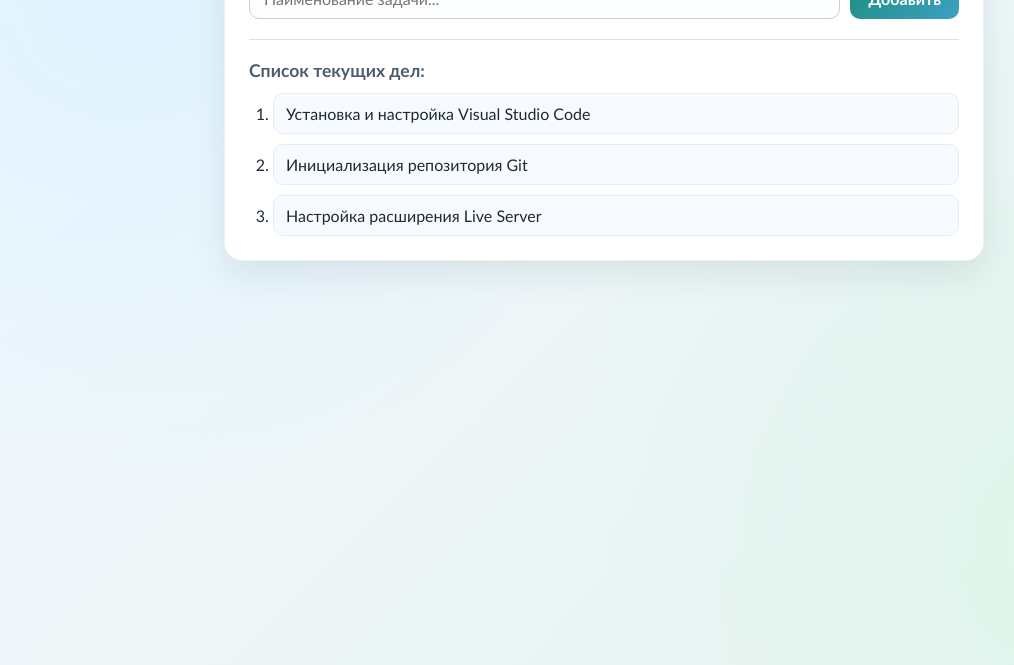
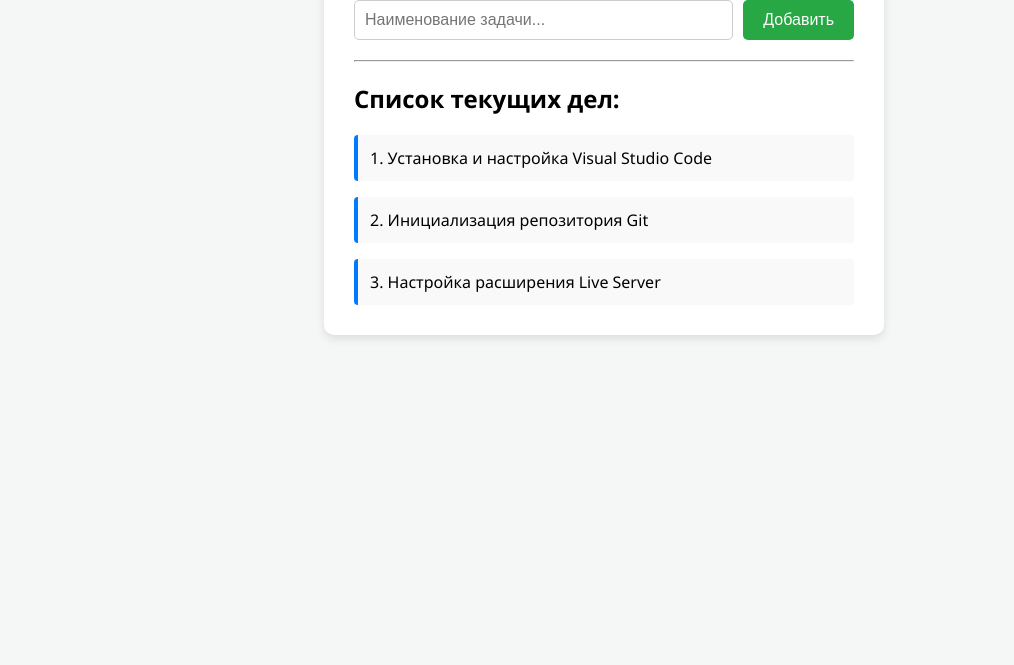
Before and after one commit to kar1m0vf/uni-lab, a plain HTML site: page index.html in a window 1280 px wide. Shown: the part 135-800 px from the top of the page, without its empty margins (36-1050 px from the left). Drawn offline with Linux system fonts and the light colour scheme.

Commit message:
feat: обновление структуры и стилей страницы задач, добавление функционала для добавления задач

```diff
--- a/index.html
+++ b/index.html
@@ -3,28 +3,28 @@
 <head>
     <meta charset="UTF-8">
     <meta name="viewport" content="width=device-width, initial-scale=1.0">
+    <title>Lab 2 - CSS и JS</title>
     <link rel="stylesheet" href="style.css">
-    <title>Lab 1 - Настройка окружения</title>
 </head>
 <body>
-    <header>
-        <h1>Управление задачами (MERN Stack)</h1>
-    </header>
-    <main>
-        <section id="input-area">
+    <main class="app-container">
+        <header>
+            <h1>Управление задачами</h1>
+        </header>
+        <section id="input-area" class="input-group">
             <input type="text" id="task-name" placeholder="Наименование задачи...">
-            <button type="button">Добавить</button>
+            <button type="button" id="add-btn">Добавить</button>
         </section>
         <hr>
         <section id="list-area">
             <h2>Список текущих дел:</h2>
-            <ol>
-                <li>Установка и настройка Visual Studio Code</li>
-                <li>Инициализация репозитория Git</li>
-                <li>Настройка расширения Live Server</li>
-            </ol>
-
+            <div id="tasks-container">
+                <p class="task-item">1. Установка и настройка Visual Studio Code</p>
+                <p class="task-item">2. Инициализация репозитория Git</p>
+                <p class="task-item">3. Настройка расширения Live Server</p>
+            </div>
         </section>
     </main>
+    <script src="script.js"></script>
 </body>
 </html>
--- /dev/null
+++ b/script.js
@@ -0,0 +1,18 @@
+const taskInput = document.getElementById('task-name');
+const addButton = document.getElementById('add-btn');
+const tasksContainer = document.getElementById('tasks-container');
+
+function addTask() {
+    const taskText = taskInput.value.trim();
+    if (taskText === '') {
+        alert('Пожалуйста, введите название задачи!');
+        return;
+    }
+    const newTask = document.createElement('p');
+    newTask.classList.add('task-item');
+    newTask.textContent = taskText;
+    tasksContainer.appendChild(newTask);
+    taskInput.value = '';
+    console.log(`Добавлена новая задача: ${taskText}`);
+}
+addButton.addEventListener('click', addTask);
--- a/style.css
+++ b/style.css
@@ -1,156 +1,78 @@
-*,
-*::before,
-*::after {
-    box-sizing: border-box;
+body {
+    font-family: 'Segoe UI', Tahoma, Geneva, Verdana, sans-serif;
+    background-color: #f4f7f6;
+    display: flex;
+    justify-content: center;
+    padding-top: 50px;
+    margin: 0;
 }
 
-:root {
-    --page-bg-1: #f3f9ff;
-    --page-bg-2: #e7f2f0;
-    --card-bg: #ffffff;
-    --text-main: #1d2a35;
-    --text-muted: #4d5d6c;
-    --accent: #1b8f7a;
-    --accent-hover: #167a68;
-    --line: #d7e3e8;
+.app-container {
+    background-color: #ffffff;
+    width: 90%;
+    max-width: 500px;
+    padding: 20px 30px;
+    border-radius: 10px;
+    box-shadow: 0 4px 10px rgba(0, 0, 0, 0.1);
 }
 
-::selection {
-    background: rgba(27, 143, 122, 0.35);
-    color: #1d2a35;
-}
-
-body {
-    cursor: default;
-    margin: 0;
-    min-height: 100vh;
-    padding: 32px 16px;
-    font-family: "Trebuchet MS", "Segoe UI", Verdana, sans-serif;
-    color: var(--text-main);
-    background:
-        radial-gradient(circle at 12% 15%, #dff2ff 0, transparent 40%),
-        radial-gradient(circle at 88% 85%, #dff5eb 0, transparent 42%),
-        linear-gradient(135deg, var(--page-bg-1), var(--page-bg-2));
-}
-
-header,
-main {
-    width: min(760px, 100%);
-    margin: 0 auto;
-}
-
-header {
-    margin-bottom: 16px;
+header h1 {
+    font-size: 24px;
+    color: #333;
     text-align: center;
 }
 
-h1 {
-    margin: 0;
-    font-size: clamp(1.4rem, 3vw, 2rem);
-    letter-spacing: 0.3px;
-}
-
-main {
-    background: var(--card-bg);
-    border: 1px solid #edf2f5;
-    border-radius: 18px;
-    padding: 24px;
-    box-shadow: 0 14px 35px rgba(23, 52, 72, 0.09);
-}
-
-#input-area {
+.input-group {
     display: flex;
     gap: 10px;
-    align-items: center;
+    margin-bottom: 20px;
 }
 
 #task-name {
-    flex: 1 1 auto;
-    min-width: 0;
-    height: 42px;
-    padding: 0 14px;
-    border: 1px solid #c4d3db;
-    border-radius: 10px;
-    font: inherit;
-    color: var(--text-main);
-    background-color: #fcfeff;
-    outline: none;
-    transition: border-color 0.2s ease, box-shadow 0.2s ease;
+    flex-grow: 1;
+    padding: 10px;
+    border: 1px solid #ccc;
+    border-radius: 5px;
+    font-size: 16px;
 }
 
-#task-name:focus {
-    border-color: var(--accent);
-    box-shadow: 0 0 0 3px rgba(27, 143, 122, 0.14);
+#add-btn {
+    padding: 10px 20px;
+    background-color: #28a745;
+    color: white;
+    border: none;
+    border-radius: 5px;
+    cursor: pointer;
+    font-size: 16px;
+    transition: background-color 0.3s;
 }
 
-button {
-    height: 42px;
-    padding: 0 18px;
-    border: none;
-    border-radius: 10px;
-    font: inherit;
-    font-weight: 700;
-    color: #fff;
-    background: linear-gradient(135deg, var(--accent), #3f9fc4);
-    cursor: pointer;
-    transition: all 0.3s ease;
+#add-btn:hover {
+    background-color: #218838;
 }
 
-button:hover {
-    filter: brightness(1.04);
+.task-item {
+    background-color: #f9f9f9;
+    padding: 12px;
+    border-left: 4px solid #007bff;
+    border-radius: 4px;
+    margin-bottom: 10px;
 }
 
-button:active {
-    transform: translateY(1px);
-}
-
-hr {
-    margin: 20px 0;
-    border: 0;
-    border-top: 1px solid var(--line);
-}
-
-h2 {
-    margin: 0 0 12px;
-    font-size: 1.1rem;
-    color: var(--text-muted);
-}
-
-ol {
-    margin: 0;
-    padding-left: 24px;
-}
-
-li {
-    cursor: default;
-    margin-bottom: 10px;
-    padding: 10px 12px;
-    border-radius: 10px;
-    background: #f7fbff;
-    border: 1px solid #e3edf5;
-}
-
-li:last-child {
-    margin-bottom: 0;
-}
-
-@media (max-width: 620px) {
+@media (max-width: 600px) {
     body {
-        padding: 20px 12px;
+        padding-top: 20px;
     }
 
-    main {
-        padding: 18px;
+    .app-container {
+        padding: 15px;
     }
 
-    #input-area {
+    .input-group {
         flex-direction: column;
-        align-items: stretch;
     }
 
-    #task-name {
-        flex: 0 0 auto;
+    #add-btn {
         width: 100%;
-        height: 50px;
     }
 }
```
